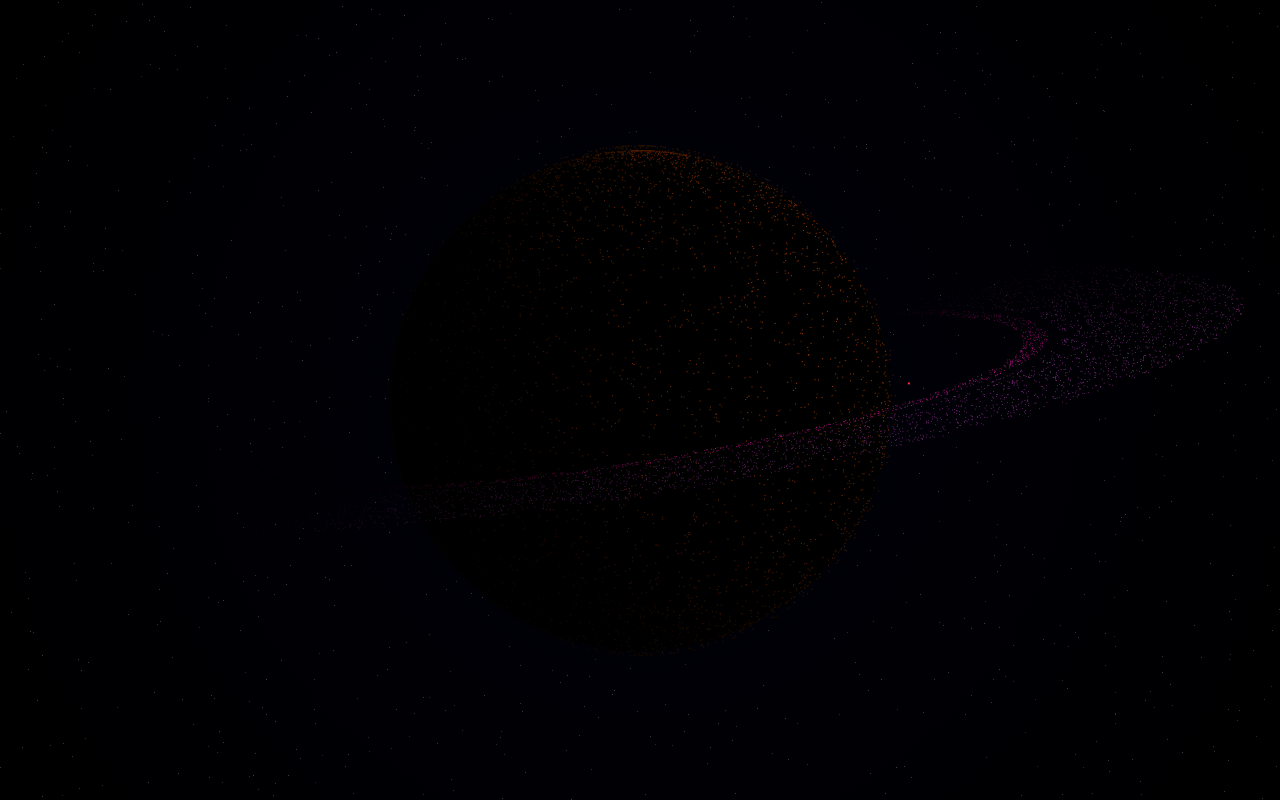
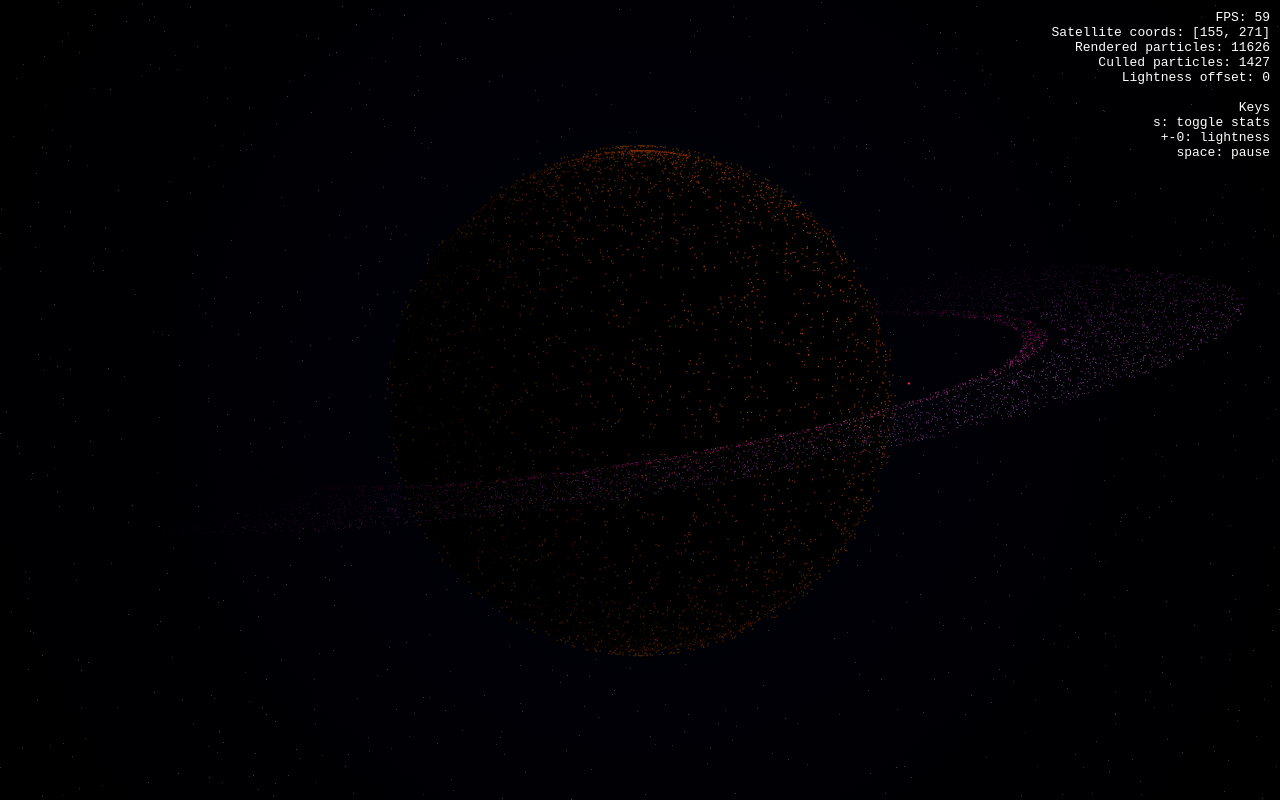
Before and after one commit to luciopaiva/globe, a plain HTML site: page index.html in a window 1280 px wide. Drawn offline with Linux system fonts and the light colour scheme.

Commit message:
Cull ring particles behind planet, improve stats

```diff
--- a/index.html
+++ b/index.html
@@ -19,24 +19,30 @@
         .hidden {
             display: none;
         }
-        #satellite-status, #fps {
+        #stats {
             position: absolute;
             z-index: 1;
             color: white;
+            top: 10px;
             right: 10px;
-        }
-        #fps {
-            top: 10px;
-        }
-        #satellite-status {
-            top: 30px;
+            text-align: right;
         }
     </style>
 
     <script src="index.js" defer type="module"></script>
 </head>
 <body>
-<div id="fps" class="hidden"></div>
-<div id="satellite-status" class="hidden"></div>
+<div id="stats">
+    <div id="fps">?</div>
+    <div id="satellite-status">?</div>
+    <div id="rendered-particles">?</div>
+    <div id="culled-particles">?</div>
+    <div id="lightness-offset">?</div>
+    <br>
+    <div>Keys</div>
+    <div>s: toggle stats</div>
+    <div>+-0: lightness</div>
+    <div>space: pause</div>
+</div>
 </body>
 </html>
--- a/index.js
+++ b/index.js
@@ -31,9 +31,15 @@ const randomRads = () => Math.random() * TAU;
 class Globe {
 
     constructor () {
-        this.showStats = false;
+        this.showStats = true;
+        this.statsElem = document.getElementById("stats");
+        !this.showStats && this.statsElem.classList.add("hidden");
         this.satElem = document.getElementById("satellite-status");
         this.fpsElem = document.getElementById("fps");
+        this.renderedCountElem = document.getElementById("rendered-particles");
+        this.culledCountElem = document.getElementById("culled-particles");
+        this.lightnessOffsetElem = document.getElementById("lightness-offset");
+        this.updateLightnessOffset();
 
         this.canvas = document.createElement("canvas");
         this.ctx = this.canvas.getContext("2d");
@@ -77,8 +83,10 @@ class Globe {
         this.satellite[1] = 0;
         this.satellite[2] = SATELLITE_RADIUS;
 
+        this.renderedCount = 0;
+        this.culledCount = 0;
         this.fpsCount = 0;
-        setInterval(() => { this.fpsElem.innerText = "FPS: " + this.fpsCount; this.fpsCount = 0; }, 1000);
+        setInterval(this.updateStats.bind(this), 1000);
 
         window.addEventListener("resize", this.resize.bind(this));
         this.resize();
@@ -101,9 +109,9 @@ class Globe {
 
     keypress(event) {
         switch (event.key) {
-            case "0": this.lightnessOffset = 0; break;
-            case "-": this.lightnessOffset -= 5; break;
-            case "=": this.lightnessOffset += 5; break;
+            case "0": this.updateLightnessOffset(); break;
+            case "-": this.updateLightnessOffset(-5); break;
+            case "=": this.updateLightnessOffset(5); break;
             case "s": this.toggleStats(); break;
             case "p":
             case " ":
@@ -114,8 +122,27 @@ class Globe {
 
     toggleStats() {
         this.showStats = !this.showStats;
-        this.fpsElem.classList.toggle("hidden");
-        this.satElem.classList.toggle("hidden");
+        this.statsElem.classList.toggle("hidden");
+    }
+
+    updateStats() {
+        this.fpsElem.innerText = "FPS: " + this.fpsCount;
+        this.renderedCount = Math.round(this.renderedCount / this.fpsCount);
+        this.renderedCountElem.innerText = `Rendered particles: ${this.renderedCount}`;
+        this.culledCount = Math.round(this.culledCount / this.fpsCount);
+        this.culledCountElem.innerText = `Culled particles: ${this.culledCount}`;
+        this.fpsCount = 0;
+        this.renderedCount = 0;
+        this.culledCount = 0;
+    }
+
+    updateLightnessOffset(delta) {
+        if (delta === undefined) {
+            this.lightnessOffset = 0;
+        } else {
+            this.lightnessOffset += delta;
+        }
+        this.lightnessOffsetElem.innerText = `Lightness offset: ${this.lightnessOffset}`;
     }
 
     resize() {
@@ -173,12 +200,20 @@ class Globe {
                 let z = Math.sin(lat) * elevation;
 
                 if (isSatellite && this.showStats) {
-                    this.satElem.innerText = `Satellite coords: ${x.toFixed(0)}, ${y.toFixed(0)}, ${z.toFixed(0)}`;
+                    this.satElem.innerText = `Satellite coords: [${x.toFixed(0)}, ${y.toFixed(0)}]`;
                 }
 
                 if (isOrbiting) {
                     [x, y, z] = this.rotateX(x, y, z, RING_ROTATION_X_ANGLE_COS, RING_ROTATION_X_ANGLE_SIN);
                     [x, y, z] = this.rotateY(x, y, z, RING_ROTATION_Y_ANGLE_COS, RING_ROTATION_Y_ANGLE_SIN);
+                }
+
+                if (isOrbiting && x < 0) {
+                    const distFromCenter = Math.sqrt(y**2 + z**2);
+                    if (distFromCenter < RADIUS) {
+                        this.culledCount++;
+                        continue;  // do not render stuff behind the planet
+                    }
                 }
 
                 // [x, y, z] = this.project(x, y, z);
@@ -193,13 +228,9 @@ class Globe {
                 const lightness = Math.max(0, Math.min(baseLightness + this.lightnessOffset + intensity * lightnessBand, 100));
 
                 saturation = SHADES_OF_GRAY ? 0 : saturation;
-                this.ctx.fillStyle = `hsl(${hue}, ${saturation}%, ${lightness}%)`;  // 340
-
-                if (isSatellite && x < 0 && Math.abs(y) < RADIUS) {
-                    continue;  // do not render satellite if behind planet
-                }
-
+                this.ctx.fillStyle = `hsl(${hue}, ${saturation}%, ${lightness}%)`;
                 this.ctx.fillRect(y + this.halfWidth, this.halfHeight - z, particleSize, particleSize);
+                this.renderedCount++;
             }
         }
     }
@@ -213,6 +244,7 @@ class Globe {
                 this.ctx.fillStyle = `hsl(0, 0%, ${brightness}%)`;
                 this.ctx.fillRect(this.stars[i * 2], this.stars[i * 2 + 1], 1, 1);
             }
+            this.renderedCount += NUM_STARS;
 
             // draw dark circle to represent the globe
             this.ctx.strokeStyle = "#020202";
@@ -223,11 +255,11 @@ class Globe {
             this.ctx.fill();
             this.ctx.stroke();
 
-            this.drawParticles(now, this.particlesSurface, NUM_PARTICLES_SURFACE, 0, SURFACE_LON_STEP, 20, 100, 5, 50, 1);
-            this.drawParticles(now, this.particlesSky, NUM_PARTICLES_SKY, SKY_LAT_STEP, SKY_LON_STEP, 30, 100, 5, 10, 1.3);
+            this.drawParticles(now, this.particlesSurface, NUM_PARTICLES_SURFACE, 0, SURFACE_LON_STEP, 20, 100, 5+10, 50, 1);
+            this.drawParticles(now, this.particlesSky, NUM_PARTICLES_SKY, SKY_LAT_STEP, SKY_LON_STEP, 30, 100, 5+10, 10, 1.3);
             this.drawParticles(now, this.satellite, 1, 0, SKY_LON_STEP, 0, 100, 0, 60, 2, true, true);
-            this.drawParticles(now, this.particlesFirstRing, NUM_PARTICLES_FIRST_RING, 0, SURFACE_LON_STEP, 320, 80, 5, 80, 0.7, true);
-            this.drawParticles(now, this.particlesSecondRing, NUM_PARTICLES_SECOND_RING, 0, SURFACE_LON_STEP, 300, 50, 5, 80, 0.7, true);
+            this.drawParticles(now, this.particlesFirstRing, NUM_PARTICLES_FIRST_RING, 0, SURFACE_LON_STEP, 320, 80, 5+10, 80, 0.7, true);
+            this.drawParticles(now, this.particlesSecondRing, NUM_PARTICLES_SECOND_RING, 0, SURFACE_LON_STEP, 300, 50, 5+10, 80, 0.7, true);
         }
 
         this.fpsCount++;
```
